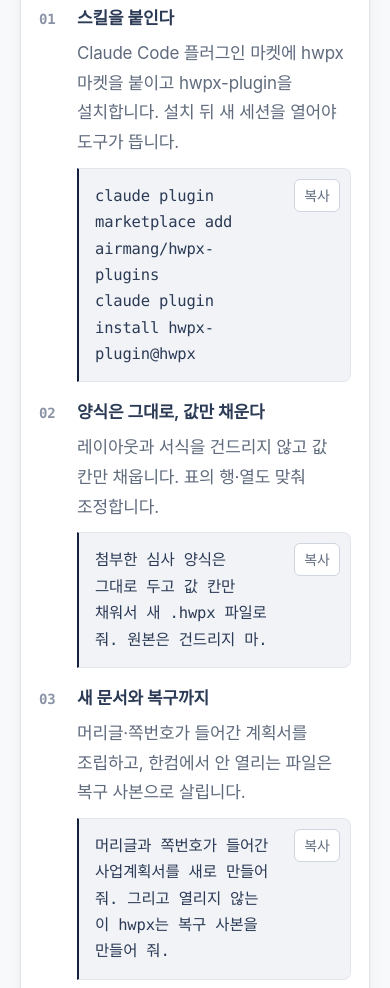
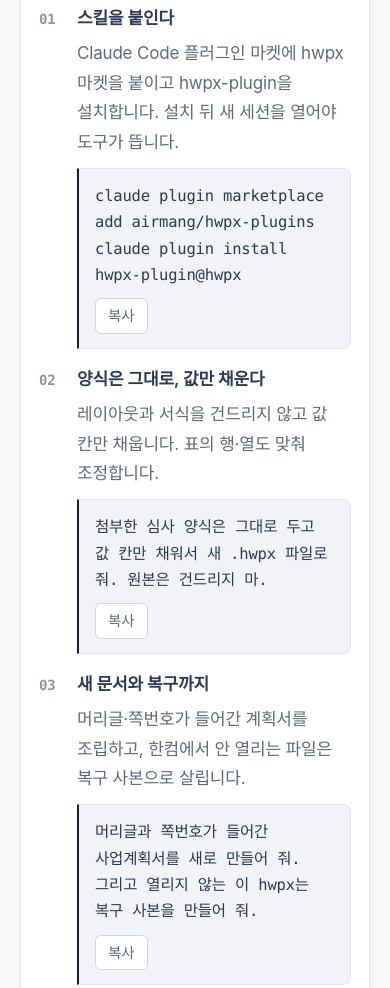
Before and after one commit to sheokchongsoo-bot/yoonseul-research-dashboard, a plain HTML site: page index.html in a window 390 px wide. Shown: the part 5870-6858 px from the top of the page. Drawn offline with Linux system fonts and the light colour scheme.

Commit message:
모바일 프롬프트 박스: 복사 버튼을 코드 아래로 내리고 코드 폭을 넓힘, 캐시 버전 v=20261122f

```diff
--- a/style.css
+++ b/style.css
@@ -856,9 +856,9 @@ ul { list-style: none; }
   .toollist li { grid-template-columns: 1fr; }
   .toollist .kind { padding-top: 0; }
 
-  .prompt { padding: 14px 74px 14px 16px; }
+  .prompt { padding: 14px 16px; }
   .prompt code { font-size: 15.5px; }
-  .prompt .copy { padding: 5px 9px; font-size: 14px; }
+  .prompt .copy { position: static; margin: 10px 0 0 auto; padding: 6px 12px; font-size: 14.5px; }
 
   .fields { font-size: 16.5px; }
   .fields td:first-child, .fields td:nth-child(2) { white-space: normal; }
```
Also changed, not shown: index.html (+1 -1 lines).
